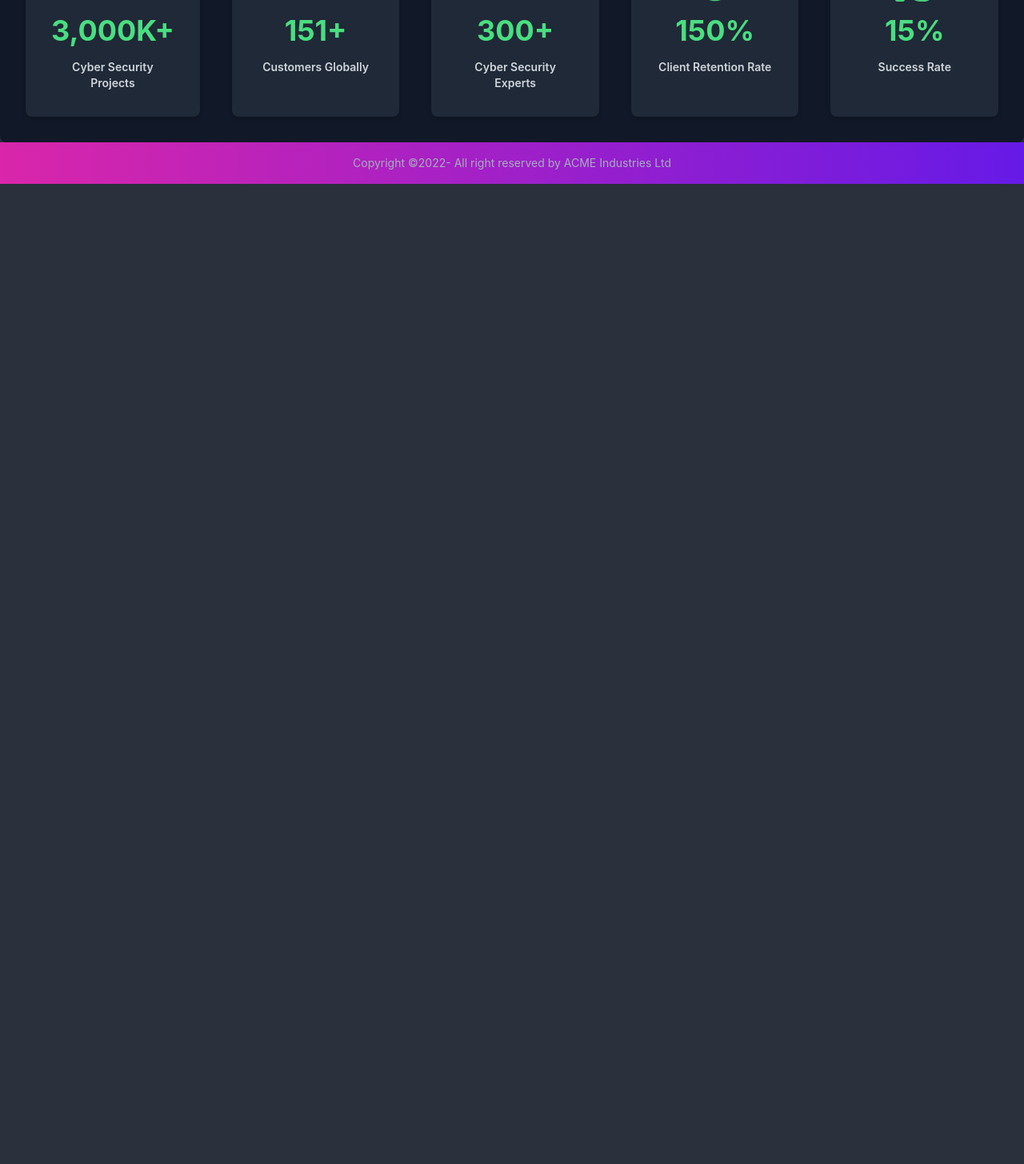
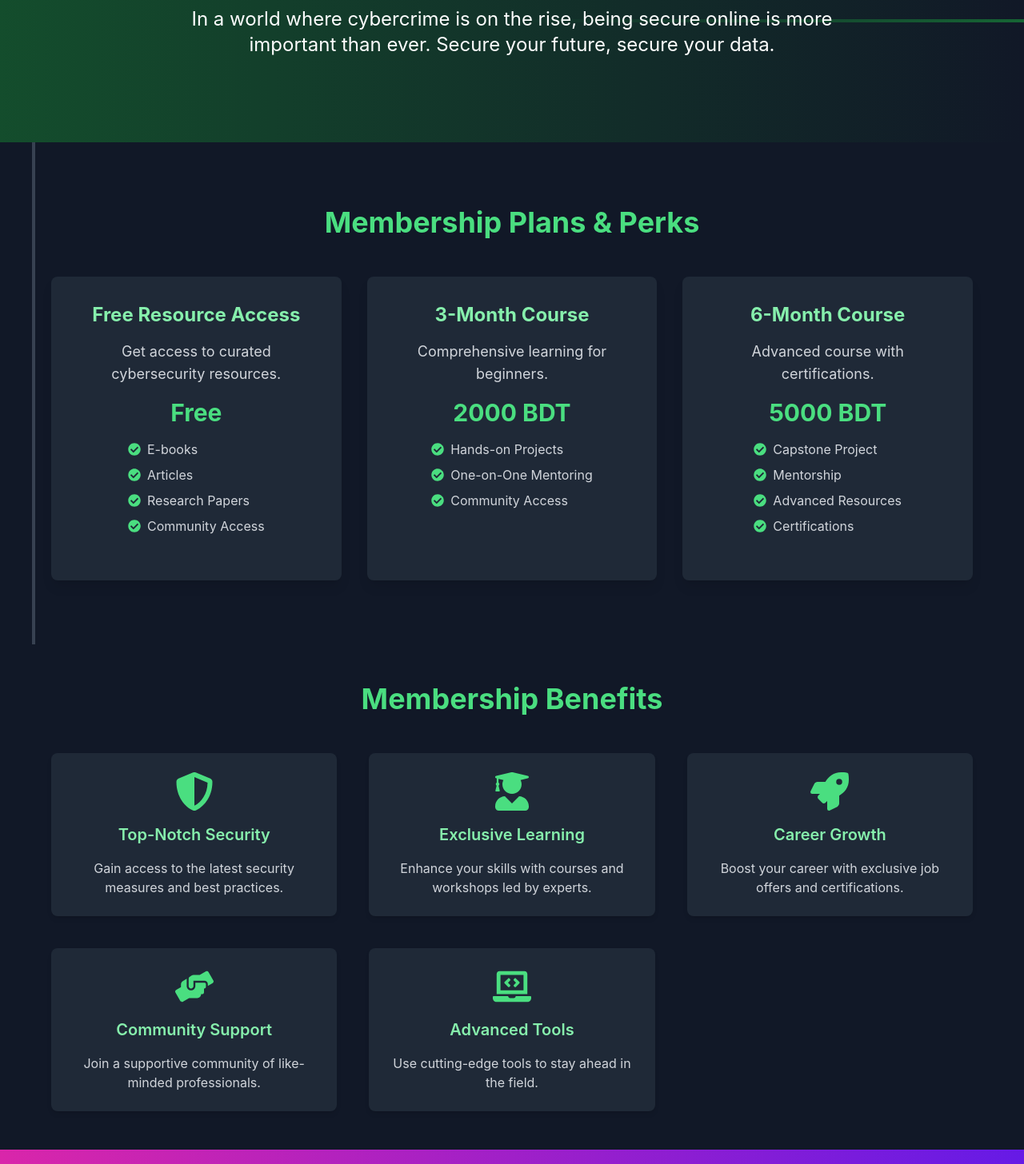
Before and after one commit to Humayra-Akter/cyber-security-club, a React (Create React App) app: page / in a window 1280 px wide. Shown: the part 1330-2786 px from the top of the page at 80% size. Before the commit the page ends 1560 px from the top, so only its background shows below. Built offline with nearby package versions, Linux system fonts and the light colour scheme.

Commit message:
membership

```diff
--- a/src/Pages/Home/Home.js
+++ b/src/Pages/Home/Home.js
@@ -2,13 +2,17 @@ import React from "react";
 import Banner from "./Banner";
 import Important from "./Important";
 import Tokens from "./Tokens";
+import Membership from "./Membership";
+import MembershipBenefit from "./MembershipBenefit";
 
 const Home = () => {
   return (
     <div>
       <Banner></Banner>
+      <Tokens></Tokens>
       <Important></Important>
-      <Tokens></Tokens>
+      <Membership />
+      <MembershipBenefit />
     </div>
   );
 };
--- a/src/Pages/Home/Membership.js
+++ b/src/Pages/Home/Membership.js
@@ -1,11 +1,111 @@
-import React from 'react';
+import React, { useState, useEffect } from "react";
+import { FaRocket, FaCheckCircle } from "react-icons/fa";
 
 const Membership = () => {
-    return (
-        <div>
+  const [scrollY, setScrollY] = useState(0);
 
-        </div>
-    );
+  const handleScroll = () => {
+    setScrollY(window.scrollY);
+  };
+
+  useEffect(() => {
+    window.addEventListener("scroll", handleScroll);
+    return () => window.removeEventListener("scroll", handleScroll);
+  }, []);
+
+  const memberships = [
+    {
+      type: "Free Resource Access",
+      description: "Get access to curated cybersecurity resources.",
+      price: "Free",
+      perks: ["E-books", "Articles", "Research Papers", "Community Access"],
+    },
+    {
+      type: "3-Month Course",
+      description: "Comprehensive learning for beginners.",
+      price: "2000 BDT",
+      perks: ["Hands-on Projects", "One-on-One Mentoring", "Community Access"],
+    },
+    {
+      type: "6-Month Course",
+      description: "Advanced course with certifications.",
+      price: "5000 BDT",
+      perks: [
+        "Capstone Project",
+        "Mentorship",
+        "Advanced Resources",
+        "Certifications",
+      ],
+    },
+  ];
+
+  return (
+    <div className="relative bg-gray-900 text-white py-20 px-4 lg:px-16">
+      <h2 className="text-3xl lg:text-4xl font-bold text-center mb-12 text-green-400 animate-fade-in">
+        Membership Plans & Perks
+      </h2>
+
+      {/* Rocket Animation */}
+      <div className="fixed left-5 top-1/2 transform -translate-y-1/2 z-10">
+        <FaRocket
+          style={{
+            fontSize: "2rem",
+            color: "#FF5722",
+            transform: `translateY(${scrollY * 0.5}px)`,
+            transition: "transform 0.1s ease-in-out",
+          }}
+        />
+      </div>
+
+      <div className="grid grid-cols-1 md:grid-cols-2 lg:grid-cols-3 gap-8">
+        {memberships.map((membership, index) => (
+          <div
+            key={index}
+            className="relative bg-gray-800 rounded-lg shadow-lg p-8 flex flex-col items-center text-center transform transition duration-300 hover:scale-105"
+          >
+            <h3 className="text-2xl font-bold text-green-300 mb-4">
+              {membership.type}
+            </h3>
+            <p className="text-lg mb-4 text-gray-300">
+              {membership.description}
+            </p>
+            <h4 className="text-3xl font-bold text-green-400 mb-4">
+              {membership.price}
+            </h4>
+            <ul className="text-left text-gray-300 space-y-2 mb-6">
+              {membership.perks.map((perk, i) => (
+                <li key={i} className="flex items-center space-x-2">
+                  <FaCheckCircle className="text-green-400" />
+                  <span>{perk}</span>
+                </li>
+              ))}
+            </ul>
+          </div>
+        ))}
+      </div>
+
+      {/* Animated Rocket Line */}
+      <div className="absolute left-10 top-0 h-full w-1 bg-gray-700 z-0" />
+
+      {/* Inline Styles for Animations */}
+      <style jsx>{`
+        @keyframes fade-in {
+          from {
+            opacity: 0;
+            transform: translateY(20px);
+          }
+          to {
+            opacity: 1;
+            transform: translateY(0);
+          }
+        }
+
+        .animate-fade-in {
+          animation: fade-in 1.5s ease-out forwards;
+        }
+      `}</style>
+    </div>
+  );
 };
 
 export default Membership;
--- /dev/null
+++ b/src/Pages/Home/MembershipBenefit.js
@@ -0,0 +1,81 @@
+import React from "react";
+import {
+  FaShieldAlt,
+  FaUserGraduate,
+  FaRocket,
+  FaHandsHelping,
+  FaLaptopCode,
+} from "react-icons/fa";
+
+const MembershipBenefit = () => {
+  const benefits = [
+    {
+      icon: <FaShieldAlt />,
+      title: "Top-Notch Security",
+      description:
+        "Gain access to the latest security measures and best practices.",
+    },
+    {
+      icon: <FaUserGraduate />,
+      title: "Exclusive Learning",
+      description:
+        "Enhance your skills with courses and workshops led by experts.",
+    },
+    {
+      icon: <FaRocket />,
+      title: "Career Growth",
+      description:
+        "Boost your career with exclusive job offers and certifications.",
+    },
+    {
+      icon: <FaHandsHelping />,
+      title: "Community Support",
+      description: "Join a supportive community of like-minded professionals.",
+    },
+    {
+      icon: <FaLaptopCode />,
+      title: "Advanced Tools",
+      description: "Use cutting-edge tools to stay ahead in the field.",
+    },
+  ];
+
+  return (
+    <div className="bg-gray-900 text-gray-100 py-12 px-6 lg:px-16">
+      <h2 className="text-3xl lg:text-4xl font-bold text-center mb-12 text-green-400 animate-fade-in">
+        Membership Benefits
+      </h2>
+      <div className="grid grid-cols-1 sm:grid-cols-2 lg:grid-cols-3 gap-10">
+        {benefits.map((benefit, index) => (
+          <div
+            key={index}
+            className="p-6 bg-gray-800 rounded-lg shadow-md flex flex-col items-center text-center space-y-4 transform transition duration-300 hover:scale-105"
+          >
+            <div className="text-5xl text-green-400">{benefit.icon}</div>
+            <h3 className="text-xl font-semibold text-green-300">
+              {benefit.title}
+            </h3>
+            <p className="text-gray-300">{benefit.description}</p>
+          </div>
+        ))}
+      </div>
+      {/* Inline Styles for Animations */}
+      <style jsx>{`
+        @keyframes fade-in {
+          from {
+            opacity: 0;
+            transform: translateY(20px);
+          }
+          to {
+            opacity: 1;
+            transform: translateY(0);
+          }
+        }
+        .animate-fade-in {
+          animation: fade-in 1.5s ease-out forwards;
+        }
+      `}</style>
+    </div>
+  );
+};
+
+export default MembershipBenefit;
```
